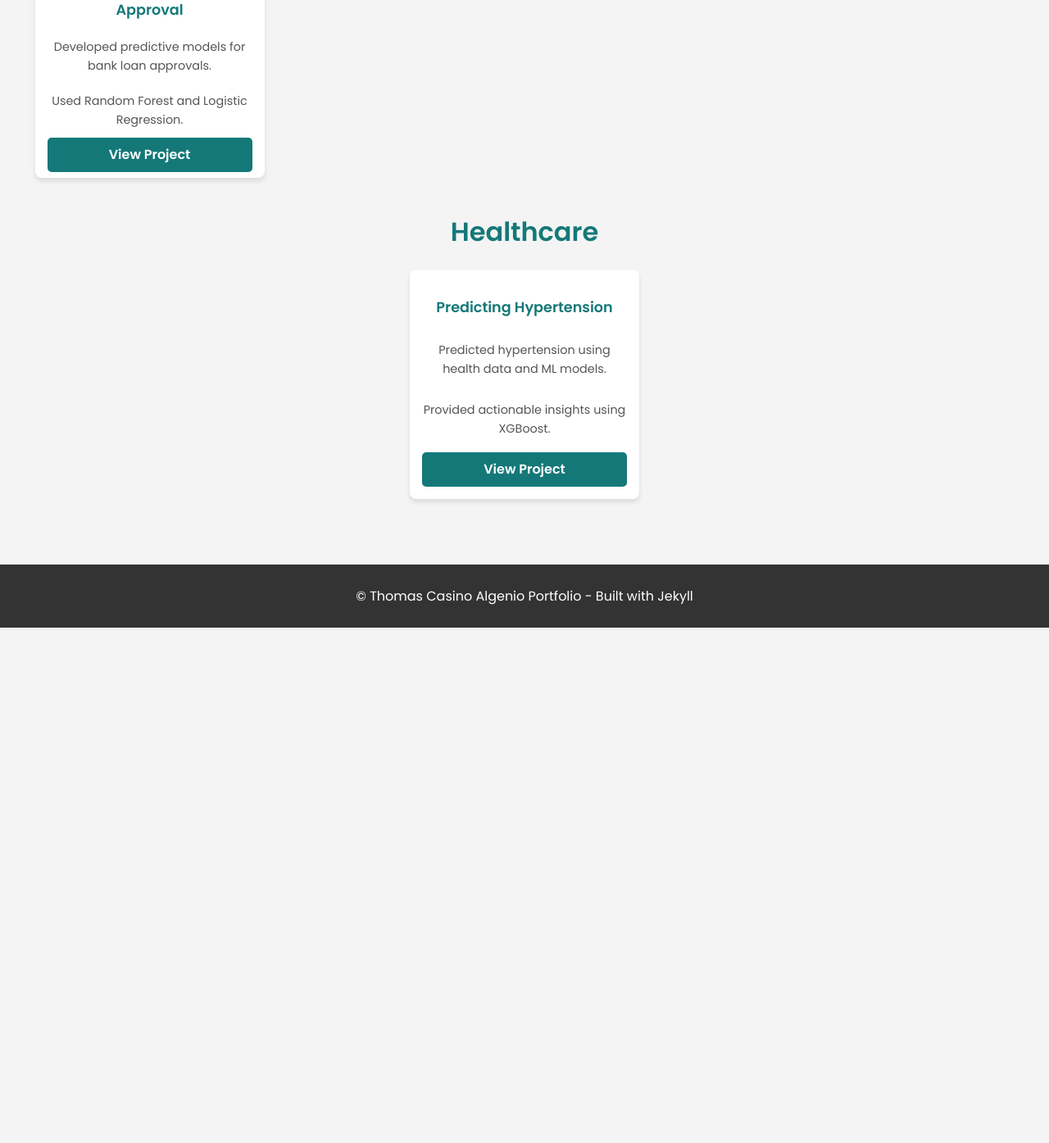
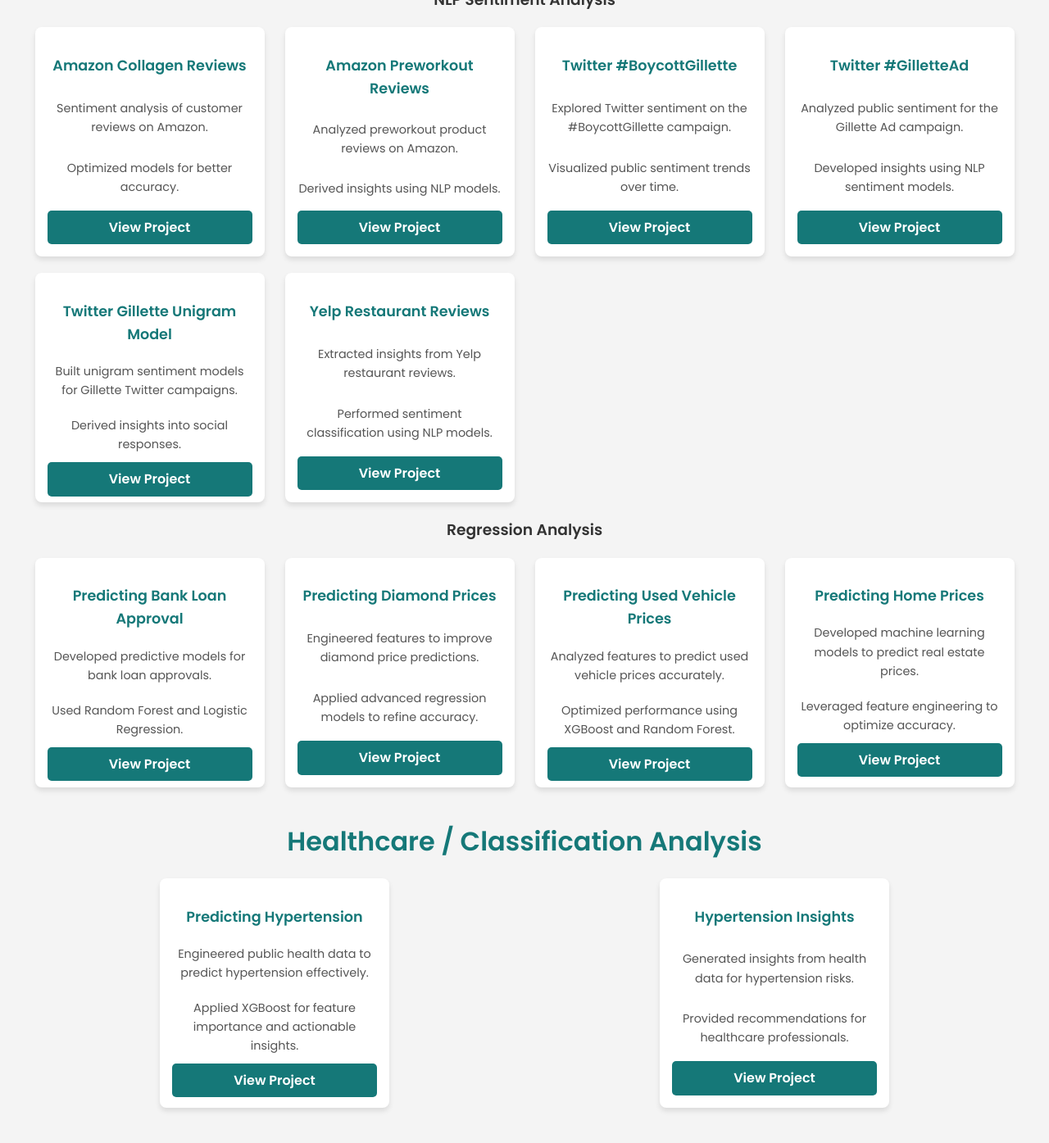
Before and after one commit to thomasalgenio/Thomas_Portfolio, a Jekyll site: the page built from README.md, in a window 1280 px wide and 1400 px high, scrolled down 1039 px. Shown: the top 1395 px of the window at 82% size. Built offline with Jekyll 4.4.1, drawn with Linux system fonts in a browser that asks for light colours; our own code applies the rules of GitHub Pages for plain Markdown files; before the commit the page ends 1805 px from its top, so only the background shows below that; some of the changed text lies outside the part shown.

Commit message:
Update default.html

```diff
--- a/_layouts/default.html
+++ b/_layouts/default.html
@@ -54,11 +54,11 @@
         display: grid;
         gap: 20px;
         grid-template-columns: repeat(auto-fit, minmax(250px, 1fr));
-        justify-items: center; /* Centers the cards */
+        justify-items: center;
       }
 
       .project-card {
-        width: 250px; /* Square dimensions */
+        width: 250px;
         height: 250px;
         background: white;
         border-radius: 8px;
@@ -135,6 +135,8 @@
       <section>
         <h2>Data Science Projects</h2>
 
+        <!-- Computer Vision -->
+        <h3 style="text-align: center;">Computer Vision</h3>
         <div class="projects">
           <div class="project-card">
             <h3>Face Detection Project</h3>
@@ -142,7 +144,11 @@
             <p>Developed models to classify real and AI-generated faces.</p>
             <a href="https://github.com/thomasalgenio/Sample_Projects/tree/main/Face_Detection_on_AI_Generated_Images" class="btn">View Project</a>
           </div>
+        </div>
 
+        <!-- NLP Sentiment Analysis -->
+        <h3 style="text-align: center;">NLP Sentiment Analysis</h3>
+        <div class="projects">
           <div class="project-card">
             <h3>Amazon Collagen Reviews</h3>
             <p>Sentiment analysis of customer reviews on Amazon.</p>
@@ -165,22 +171,75 @@
           </div>
 
           <div class="project-card">
+            <h3>Twitter #GilletteAd</h3>
+            <p>Analyzed public sentiment for the Gillette Ad campaign.</p>
+            <p>Developed insights using NLP sentiment models.</p>
+            <a href="https://github.com/thomasalgenio/Sample_Projects/tree/main/NLP_Sentiment_Analysis_Gillette" class="btn">View Project</a>
+          </div>
+
+          <div class="project-card">
+            <h3>Twitter Gillette Unigram Model</h3>
+            <p>Built unigram sentiment models for Gillette Twitter campaigns.</p>
+            <p>Derived insights into social responses.</p>
+            <a href="https://github.com/thomasalgenio/Sample_Projects/tree/main/NLP_Sentiment_Analysis_Gillette" class="btn">View Project</a>
+          </div>
+
+          <div class="project-card">
+            <h3>Yelp Restaurant Reviews</h3>
+            <p>Extracted insights from Yelp restaurant reviews.</p>
+            <p>Performed sentiment classification using NLP models.</p>
+            <a href="https://github.com/thomasalgenio/Sample_Projects/tree/main/NLP_Sentiment_Analysis_Yelp" class="btn">View Project</a>
+          </div>
+        </div>
+
+        <!-- Regression Analysis -->
+        <h3 style="text-align: center;">Regression Analysis</h3>
+        <div class="projects">
+          <div class="project-card">
             <h3>Predicting Bank Loan Approval</h3>
             <p>Developed predictive models for bank loan approvals.</p>
             <p>Used Random Forest and Logistic Regression.</p>
             <a href="https://github.com/thomasalgenio/Sample_Projects/tree/263caf5c4e4587d46c72187b9081874bf19cf1c5/Bank_Loan_Prediction" class="btn">View Project</a>
           </div>
+
+          <div class="project-card">
+            <h3>Predicting Diamond Prices</h3>
+            <p>Engineered features to improve diamond price predictions.</p>
+            <p>Applied advanced regression models to refine accuracy.</p>
+            <a href="https://github.com/thomasalgenio/Sample_Projects/tree/263caf5c4e4587d46c72187b9081874bf19cf1c5/Diamond_Prices_Prediction" class="btn">View Project</a>
+          </div>
+
+          <div class="project-card">
+            <h3>Predicting Used Vehicle Prices</h3>
+            <p>Analyzed features to predict used vehicle prices accurately.</p>
+            <p>Optimized performance using XGBoost and Random Forest.</p>
+            <a href="https://github.com/thomasalgenio/Sample_Projects/tree/263caf5c4e4587d46c72187b9081874bf19cf1c5/Used_Vehicles_Prediction" class="btn">View Project</a>
+          </div>
+
+          <div class="project-card">
+            <h3>Predicting Home Prices</h3>
+            <p>Developed machine learning models to predict real estate prices.</p>
+            <p>Leveraged feature engineering to optimize accuracy.</p>
+            <a href="https://github.com/thomasalgenio/Sample_Projects/tree/263caf5c4e4587d46c72187b9081874bf19cf1c5/Real_Estate_Prices_Prediction" class="btn">View Project</a>
+          </div>
         </div>
       </section>
 
-      <!-- Healthcare Section -->
+      <!-- Healthcare / Classification Analysis -->
       <section>
-        <h2>Healthcare</h2>
+        <h2>Healthcare / Classification Analysis</h2>
         <div class="projects">
           <div class="project-card">
             <h3>Predicting Hypertension</h3>
-            <p>Predicted hypertension using health data and ML models.</p>
-            <p>Provided actionable insights using XGBoost.</p>
+            <p>Engineered public health data to predict hypertension effectively.</p>
+            <p>Applied XGBoost for feature importance and actionable insights.</p>
+            <a href="https://github.com/thomasalgenio/Sample_Projects/tree/263caf5c4e4587d46c72187b9081874bf19cf1c5/Hypertension_Prediction" class="btn">View Project</a>
+          </div>
+
+          <div class="project-card">
+            <h3>Hypertension Insights</h3>
+            <p>Generated insights from health data for hypertension risks.</p>
+            <p>Provided recommendations for healthcare professionals.</p>
             <a href="https://github.com/thomasalgenio/Sample_Projects/tree/263caf5c4e4587d46c72187b9081874bf19cf1c5/Hypertension_Prediction" class="btn">View Project</a>
           </div>
         </div>
```
